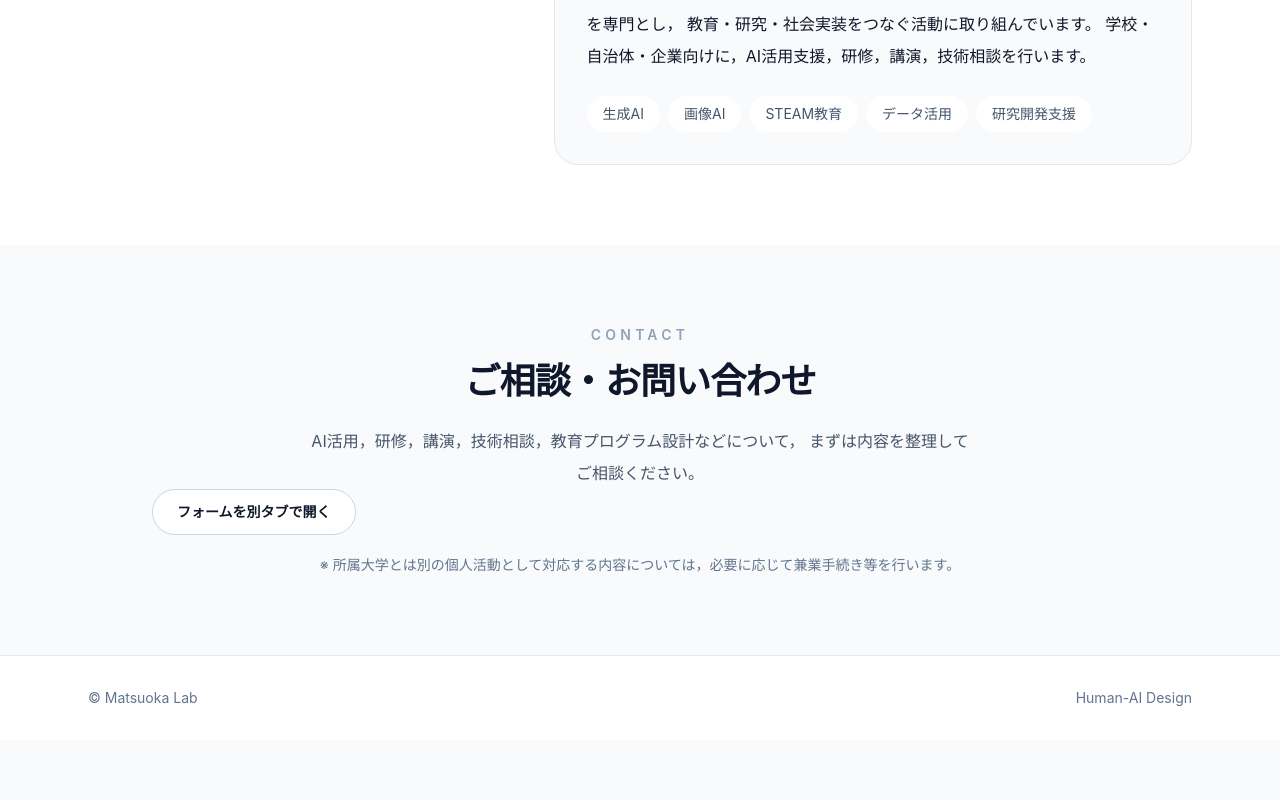
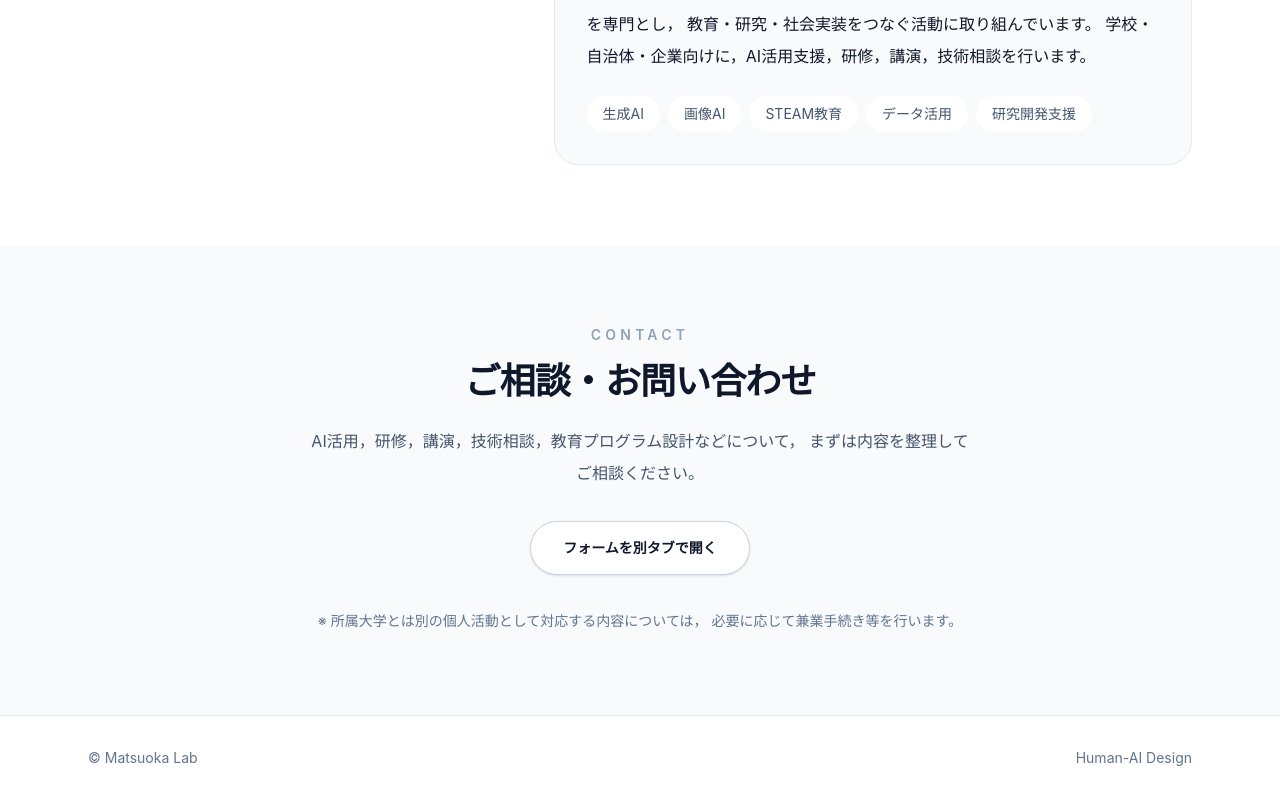
Before and after one commit to RMKTK/matsuoka-human-ai-design, a React (Vite) app: page / in a window 1280 px wide. Shown: the part 3622-4422 px from the top of the page. Before the commit the page ends 4362 px from the top, so only its background shows below. Built offline with nearby package versions, Linux system fonts and the light colour scheme.

Commit message:
Center contact form button

```diff
--- a/src/App.jsx
+++ b/src/App.jsx
@@ -225,31 +225,32 @@ export default function MatsuokaLabSite() {
       </section>
 
 <section id="contact" className="py-20">
-  <div className="mx-auto max-w-5xl px-6">
-    <div className="text-center">
+  <div className="mx-auto flex max-w-4xl flex-col items-center px-6 text-center">
     <p className="text-sm font-semibold uppercase tracking-[0.3em] text-slate-400">
       Contact
     </p>
+
     <h2 className="mt-4 text-3xl font-bold tracking-tight md:text-4xl">
       ご相談・お問い合わせ
     </h2>
+
     <p className="mx-auto mt-6 max-w-2xl leading-8 text-slate-600">
       AI活用，研修，講演，技術相談，教育プログラム設計などについて，
       まずは内容を整理してご相談ください。
     </p>
-    </div>
 
     <a
-      href="https://forms.gle/VNo1W8nKfYCXRBFj8"
+      href="Googleフォームの公開URL"
       target="_blank"
       rel="noopener noreferrer"
-      className="inline-flex rounded-full border border-slate-300 bg-white px-6 py-3 text-sm font-semibold text-slate-800 hover:bg-slate-100"
+      className="mt-8 inline-flex rounded-full border border-slate-300 bg-white px-8 py-4 text-sm font-semibold text-slate-900 shadow-sm hover:bg-slate-100"
     >
       フォームを別タブで開く
     </a>
 
-    <p className="mt-5 text-center text-sm text-slate-500">
-      ※ 所属大学とは別の個人活動として対応する内容については，必要に応じて兼業手続き等を行います。
+    <p className="mt-8 text-sm leading-7 text-slate-500">
+      ※ 所属大学とは別の個人活動として対応する内容については，
+      必要に応じて兼業手続き等を行います。
     </p>
   </div>
 </section>
```
Lines whose indentation alone changed are shown as unchanged.
